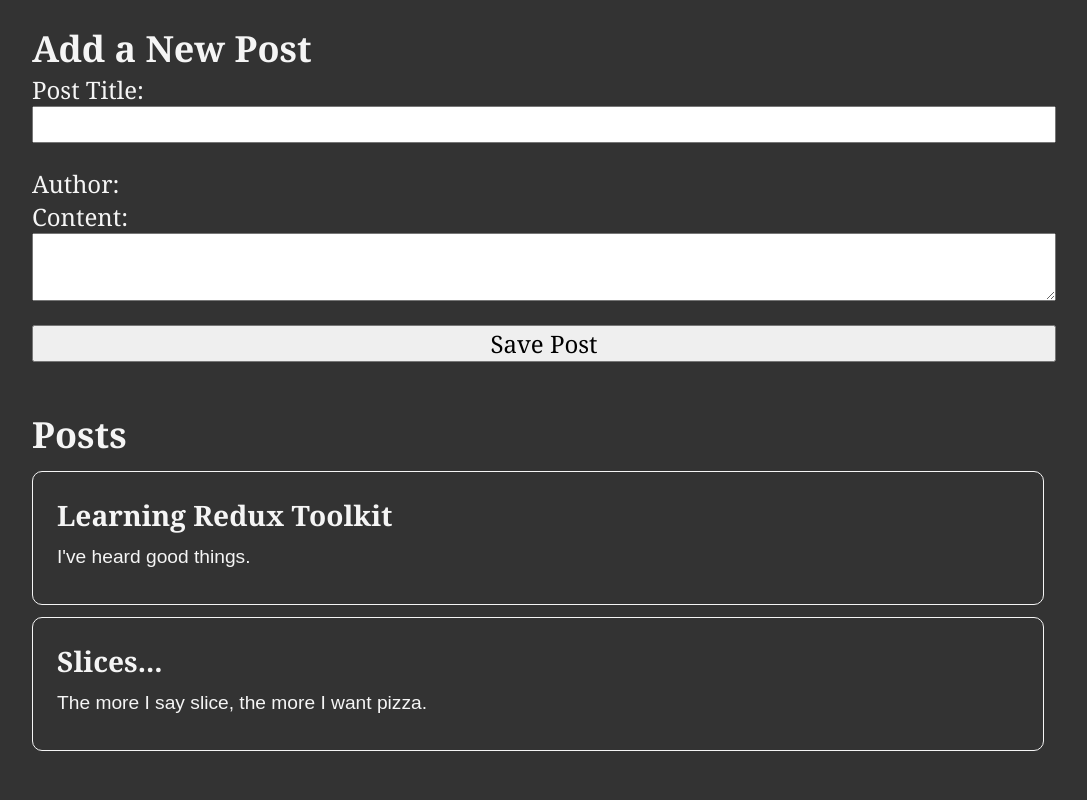
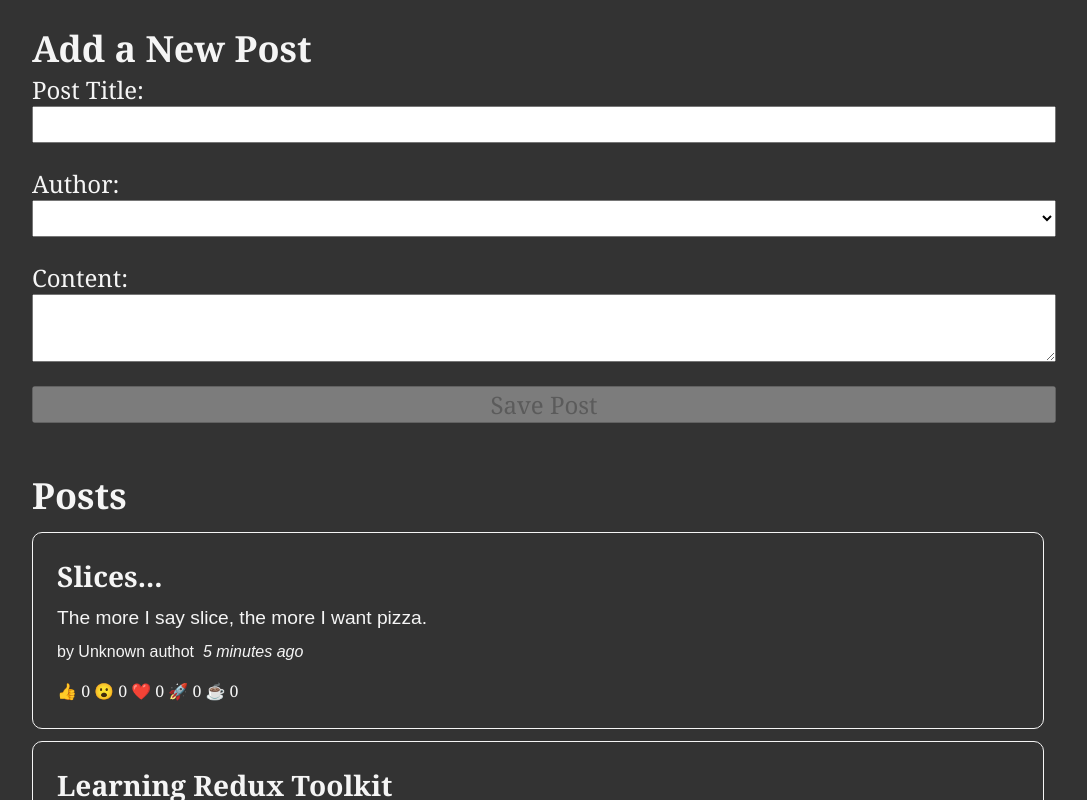
Before and after one commit to AStoychev/redux, a React (Create React App) app: page / in a window 1280 px wide. Shown: the top 800 px of the page, without its empty margins (96-1183 px from the left). Built offline with nearby package versions, Linux system fonts and the light colour scheme.

Commit message:
Task two from redux drilling

```diff
--- a/package.json
+++ b/package.json
@@ -7,6 +7,7 @@
     "@testing-library/jest-dom": "^5.17.0",
     "@testing-library/react": "^13.4.0",
     "@testing-library/user-event": "^13.5.0",
+    "date-fns": "^2.30.0",
     "react": "^18.2.0",
     "react-dom": "^18.2.0",
     "react-redux": "^9.0.0",
--- a/src/app/store.js
+++ b/src/app/store.js
@@ -1,8 +1,10 @@
 import { configureStore } from "@reduxjs/toolkit";
-import postsReuccer from '../features/posts/postsSlice'
+import postsReducer from '../features/posts/postsSlice';
+import userReducer from '../features/users/usersSlice';
 
 export const store = configureStore({
     reducer: {
-        posts: postsReuccer
+        posts: postsReducer,
+        users: userReducer,
     }
 })
--- a/src/features/posts/AddPostForm.js
+++ b/src/features/posts/AddPostForm.js
@@ -1,19 +1,23 @@
 import { useState } from "react";
-import { useDispatch } from "react-redux";
-import { nanoid } from "@reduxjs/toolkit";
+import { useDispatch, useSelector } from "react-redux";
 
 import { postAdded } from "./postsSlice";
+import { selectAllUsers } from "../users/usersSlice";
 
 const AddPostForm = () => {
     const dispatch = useDispatch();
 
     const [title, setTitle] = useState('');
     const [content, setContent] = useState('');
+    const [userId, setUserId] = useState('');
+
+    const users = useSelector(selectAllUsers);
+
 
     const onSavePostClicked = () => {
         if(title && content) {
             dispatch (
-                postAdded(title, content)
+                postAdded(title, content, userId)
             )
 
             setTitle('');
@@ -21,8 +25,18 @@
         }
     }
 
+    const canSave = Boolean(title) && Boolean(content) && Boolean(userId)
+
+    const usersOptions = users.map(user => (
+        <option key={user.id} value={user.id}>
+            {user.name}
+        </option>
+    ))
+
     const onTitleChanged = e => setTitle(e.target.value);
     const onContentChanged = e => setContent(e.target.value);
+    const onAuthorChanged = e => setUserId(e.target.value);
+
 
     return (
         <section>
@@ -37,10 +51,10 @@
                     onChange={onTitleChanged}
                 />
                 <label htmlFor="postAuthor">Author:</label>
-                {/* <select id="postAuthor" value={userId} onChange={onAuthorChanged}>
+                <select id="postAuthor" value={userId} onChange={onAuthorChanged}>
                     <option value=""></option>
                     {usersOptions}
-                </select> */}
+                </select>
                 <label htmlFor="postContent">Content:</label>
                 <textarea
                     id="postContent"
@@ -51,7 +65,7 @@
                 <button
                     type="button"
                     onClick={onSavePostClicked}
-                    // disabled={!canSave}
+                    disabled={!canSave}
                 >Save Post</button>
             </form>
         </section>
--- /dev/null
+++ b/src/features/posts/PostAuthor.js
@@ -0,0 +1,15 @@
+import { useSelector } from "react-redux";
+import { selectAllUsers } from "../users/usersSlice";
+
+const PostAuthor = (
+    {
+        userId,
+    }) => {
+    const users = useSelector(selectAllUsers);
+
+    const author = users.find(user => user.id === userId);
+
+    return <span>by {author ? author.name : 'Unknown authot'}</span>
+}
+
+export default PostAuthor
--- a/src/features/posts/PostList.js
+++ b/src/features/posts/PostList.js
@@ -1,13 +1,23 @@
 import { useSelector } from "react-redux";
 import { selectAllPosts } from "./postsSlice";
+import PostAuthor from "./PostAuthor";
+import TimeAgo from "./TimeAgo";
+import ReactionButtons from "./ReactionButtons";
 
 const PostList = () => {
     const posts = useSelector(selectAllPosts);
 
-    const renderedPosts = posts.map(post => (
+    const orderPosts = posts.slice().sort((a, b) => b.date.localeCompare(a.date))
+
+    const renderedPosts = orderPosts.map(post => (
         <article key={post.id}>
             <h3>{post.title}</h3>
             <p>{post.content.substring(0, 100)}</p>
+            <p className="postCredit">
+                <PostAuthor userId={post.userId} />
+                <TimeAgo timestamp={post.date}/>
+            </p>
+            <ReactionButtons post={post}/>
         </article>
     ))
     return (
--- /dev/null
+++ b/src/features/posts/ReactionButtons.js
@@ -0,0 +1,38 @@
+import { useDispatch } from "react-redux";
+import { reactionAdded } from "./postsSlice";
+
+const reactionEmoji = {
+    thumbsUp: '👍',
+    wow: '😮',
+    heart: '❤️',
+    rocket: '🚀',
+    coffee: '☕'
+};
+
+const ReactionButtons = (
+    {
+        post
+    }
+) => {
+
+    const dispatch = useDispatch();
+
+    const reactionButtons = Object.entries(reactionEmoji).map(([name, emoji]) => {
+        return (
+            <button
+                key={name}
+                type="button"
+                className="reactionButton"
+                onClick={() =>
+                    dispatch(reactionAdded({ postId: post.id, reaction: name }))
+                }
+            >
+                {emoji} {post.reactions[name]}
+            </button>
+        )
+    })
+
+    return <div>{reactionButtons}</div>
+}
+
+export default ReactionButtons
--- /dev/null
+++ b/src/features/posts/TimeAgo.js
@@ -0,0 +1,19 @@
+import { parseISO, formatDistanceToNow } from "date-fns";
+
+const TimeAgo = ({ timestamp }) => {
+    let timeAgo = '';
+
+    if (timestamp) {
+        const date = parseISO(timestamp);
+        const timePeriod = formatDistanceToNow(date);
+        timeAgo = `${timePeriod} ago`
+    }
+
+    return (
+        <span title={timestamp}>
+            &nbsp; <i>{timeAgo}</i>
+        </span>
+    )
+}
+
+export default TimeAgo
--- a/src/features/posts/postsSlice.js
+++ b/src/features/posts/postsSlice.js
@@ -1,15 +1,32 @@
 import { createSlice, nanoid } from "@reduxjs/toolkit";
+import { sub } from 'date-fns';
 
 const initialState = [
     {
         id: '1',
         title: 'Learning Redux Toolkit',
         content: "I've heard good things.",
+        date: sub(new Date(), { minutes: 10 }).toISOString(),
+        reactions: {
+            thumbsUp: 0,
+            wow: 0,
+            heart: 0,
+            rocket: 0,
+            coffee: 0
+        }
     },
     {
         id: '2',
         title: 'Slices...',
         content: "The more I say slice, the more I want pizza.",
+        date: sub(new Date(), { minutes: 5 }).toISOString(),
+        reactions: {
+            thumbsUp: 0,
+            wow: 0,
+            heart: 0,
+            rocket: 0,
+            coffee: 0
+        }
     }
 ];
 
@@ -21,14 +38,30 @@
             reducer(state, action) {
                 state.push(action.payload)
             },
-            prepare(title, content) {
+            prepare(title, content, userId) {
                 return {
                     payload: {
                         id: nanoid(),
                         title,
-                        content
+                        content,
+                        date: new Date().toISOString(),
+                        userId,
+                        reactions: {
+                            thumbsUp: 0,
+                            wow: 0,
+                            heart: 0,
+                            rocket: 0,
+                            coffee: 0
+                        }
                     }
                 }
+            }
+        },
+        reactionAdded(state, action) {
+            const { postId, reaction } = action.payload;
+            const existingPost = state.find(post => post.id === postId);
+            if (existingPost) {
+                existingPost.reactions[reaction]++
             }
         }
     }
@@ -36,6 +69,6 @@
 
 export const selectAllPosts = (state) => state.posts;
 
-export const { postAdded } = postSlice.actions;
+export const { postAdded, reactionAdded } = postSlice.actions;
 
 export default postSlice.reducer
--- /dev/null
+++ b/src/features/users/usersSlice.js
@@ -0,0 +1,19 @@
+import { createSlice } from "@reduxjs/toolkit";
+
+const initialState = [
+    { id: '0', name: 'Dude Lebowski'},
+    { id: '1', name: 'Neil Young'},
+    { id: '2', name: 'Dave Gray'}
+]
+
+const usersSlice = createSlice({
+    name: 'users',
+    initialState,
+    reducers: {
+
+    }
+})
+
+export const selectAllUsers = (state) => state.users;
+
+export default usersSlice.reducer
```
Also changed, not shown: 1 other file (tests, documents, lock files or other folders). Lines whose indentation alone changed are shown as unchanged.
